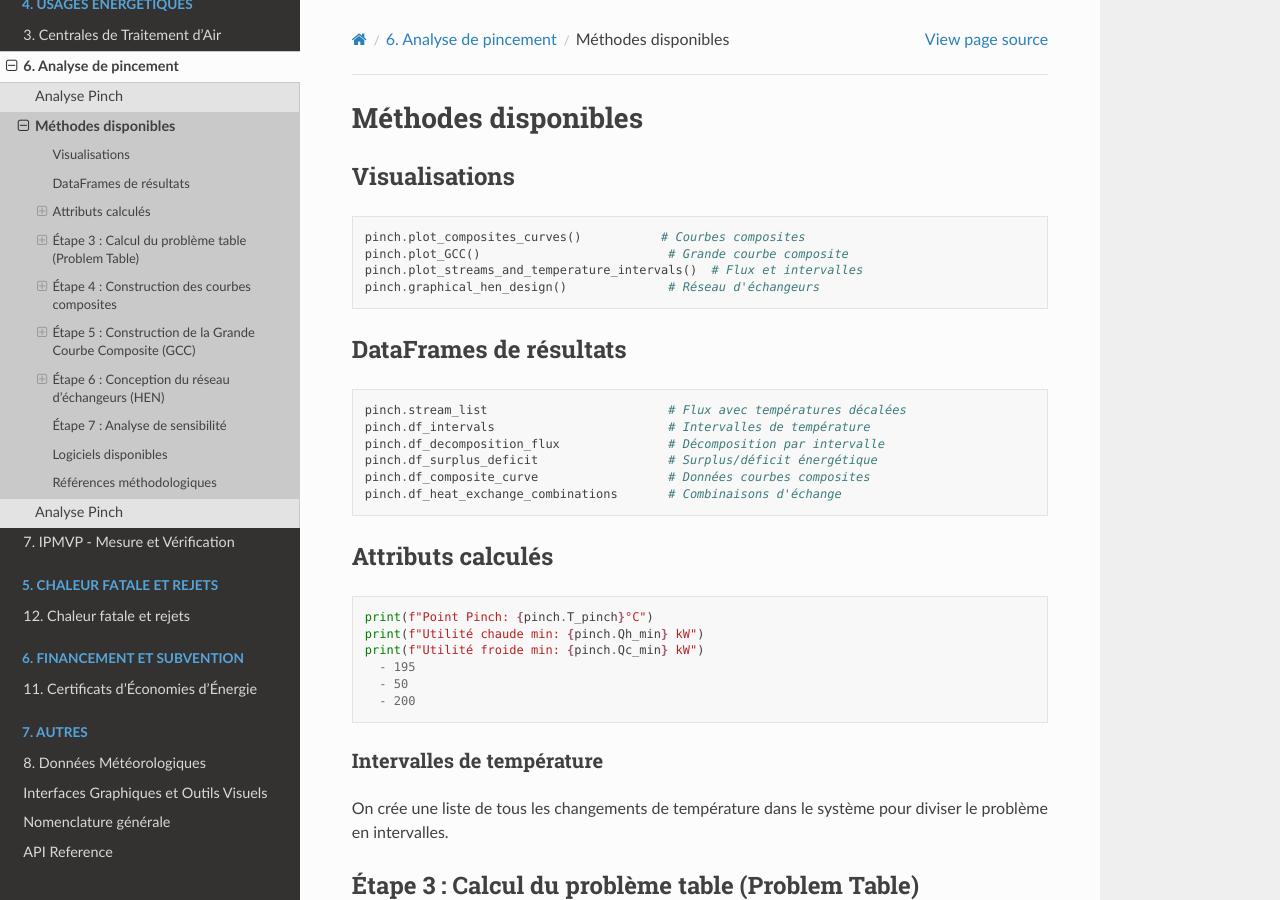
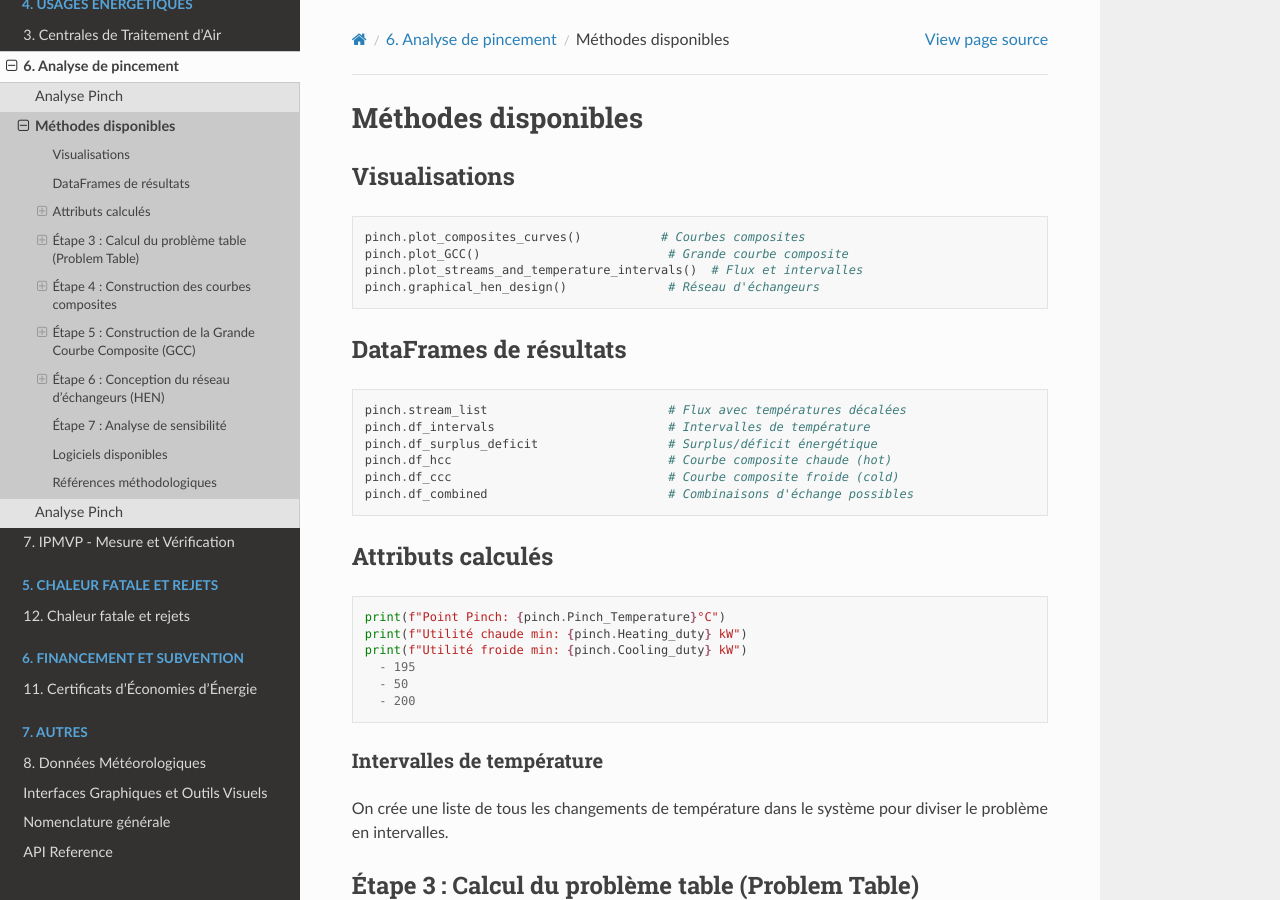
Before and after one commit to ZoheirHADID/EnergySystemModels-fr, a Sphinx documentation site: the page built from docs/source/006-pinch_analysis/methode.rst, in a window 1280 px wide and 900 px high. Built offline with Sphinx 7.4.7 and the Read the Docs theme 3.1.0, drawn with Linux system fonts in a browser that asks for light colours.

Commit message:
docs(pinch): vrais plots + noms d'attributs/API reels
Remplace les SVG maquettes par les VRAIES sorties (plot_composites_curves
et balayage de sensibilite au dTmin, generees en executant la lib). Corrige
les noms d'attributs faux dans toute la page Pinch : T_pinch->Pinch_Temperature,
Qh_min->Heating_duty, Qc_min->Cooling_duty, Q_recovered->heat_recovery,
df_composite_curve->df_hcc/df_ccc, df_heat_exchange_combinations->df_combined.
Corrige PinchAnalysis(df)->PinchAnalysis.Object(df) et ajoute les colonnes
id/name requises (l'Exemple 1 plantait sans elles). Valeurs reelles: pinch
55 degC, Qh 397.5 kW, Qc 47.5 kW, recuperation 602.5 kW. Neutralise les
entrees pinch/pv du generateur de maquettes.

Co-Authored-By: Claude Opus 4.8 (1M context) <noreply@anthropic.com>

```diff
--- a/docs/source/006-pinch_analysis/exemples.rst
+++ b/docs/source/006-pinch_analysis/exemples.rst
@@ -161,7 +161,7 @@ Résultats à afficher :
      - ``pinch_dist.Cooling_duty``
      - kW
    * - Flux compatibles
-     - ``pinch_dist.df_heat_exchange_combinations``
+     - ``pinch_dist.df_combined``
      - tableau
 
 Plot prévu par l'exemple :
--- a/docs/source/006-pinch_analysis/methode.rst
+++ b/docs/source/006-pinch_analysis/methode.rst
@@ -18,19 +18,19 @@ DataFrames de résultats
 
    pinch.stream_list                         # Flux avec températures décalées
    pinch.df_intervals                        # Intervalles de température
-   pinch.df_decomposition_flux               # Décomposition par intervalle
    pinch.df_surplus_deficit                  # Surplus/déficit énergétique
-   pinch.df_composite_curve                  # Données courbes composites
-   pinch.df_heat_exchange_combinations       # Combinaisons d'échange
+   pinch.df_hcc                              # Courbe composite chaude (hot)
+   pinch.df_ccc                              # Courbe composite froide (cold)
+   pinch.df_combined                         # Combinaisons d'échange possibles
 
 Attributs calculés
 ------------------
 
 .. code-block:: python
 
-   print(f"Point Pinch: {pinch.T_pinch}°C")
-   print(f"Utilité chaude min: {pinch.Qh_min} kW")
-   print(f"Utilité froide min: {pinch.Qc_min} kW")
+   print(f"Point Pinch: {pinch.Pinch_Temperature}°C")
+   print(f"Utilité chaude min: {pinch.Heating_duty} kW")
+   print(f"Utilité froide min: {pinch.Cooling_duty} kW")
      - 195
      - 50
      - 200
```
